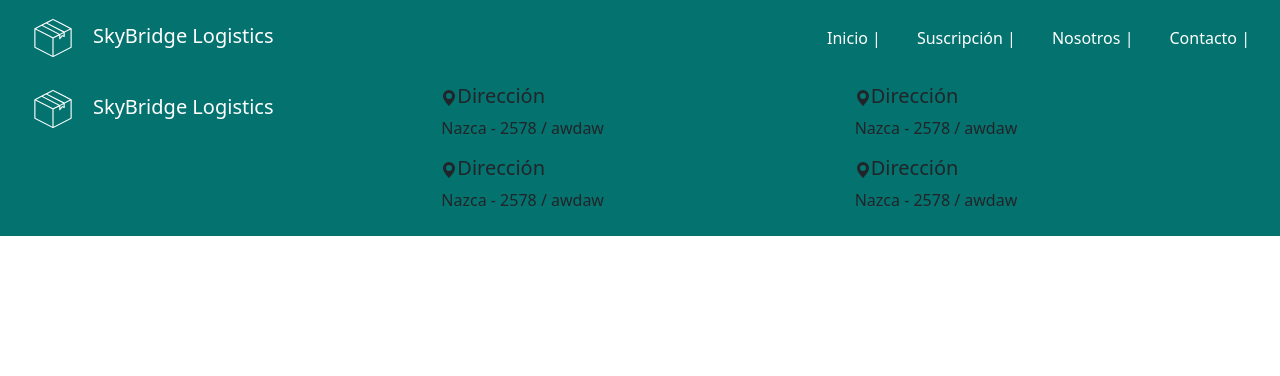
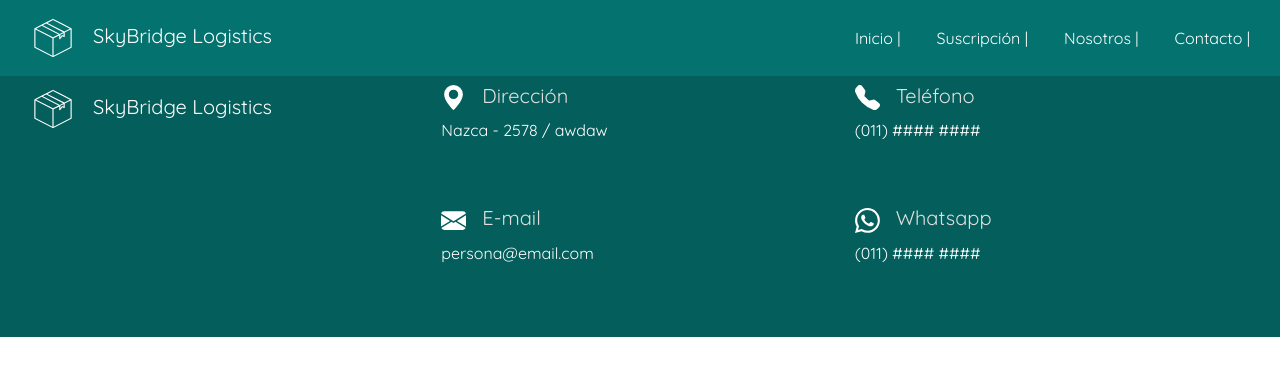
Before and after one commit to Patrick9913/Team-Project, a website: page index.html in a window 1280 px wide. Drawn offline with nearby package versions, Linux system fonts and the light colour scheme.

Commit message:
actualizacion estilo footer

```diff
--- a/index.html
+++ b/index.html
@@ -40,32 +40,32 @@
         </div>
         <!-- finaliza el logo -->
         <div>
-          <div class="d-flex flex-column">
-            <h5><span><svg xmlns="http://www.w3.org/2000/svg" width="16" height="16" fill="currentColor" class="bi bi-geo-alt-fill" viewBox="0 0 16 16">
+          <div class="mb-5 d-flex flex-column">
+            <h5><span class="me-3"><svg xmlns="http://www.w3.org/2000/svg" width="16" height="16" fill="currentColor" class="bi bi-geo-alt-fill" viewBox="0 0 16 16">
               <path d="M8 16s6-5.686 6-10A6 6 0 0 0 2 6c0 4.314 6 10 6 10zm0-7a3 3 0 1 1 0-6 3 3 0 0 1 0 6z"/>
             </svg></span>Dirección</h5>
             <p>Nazca - 2578 / awdaw</p>
           </div>
-          <div class="d-flex flex-column">
-            <h5><span><svg xmlns="http://www.w3.org/2000/svg" width="16" height="16" fill="currentColor" class="bi bi-geo-alt-fill" viewBox="0 0 16 16">
-              <path d="M8 16s6-5.686 6-10A6 6 0 0 0 2 6c0 4.314 6 10 6 10zm0-7a3 3 0 1 1 0-6 3 3 0 0 1 0 6z"/>
-            </svg></span>Dirección</h5>
-            <p>Nazca - 2578 / awdaw</p>
+          <div class="mb-5 d-flex flex-column">
+            <h5><span class="me-3"><svg xmlns="http://www.w3.org/2000/svg" width="16" height="16" fill="currentColor" class="bi bi-envelope-fill" viewBox="0 0 16 16">
+              <path d="M.05 3.555A2 2 0 0 1 2 2h12a2 2 0 0 1 1.95 1.555L8 8.414.05 3.555ZM0 4.697v7.104l5.803-3.558L0 4.697ZM6.761 8.83l-6.57 4.027A2 2 0 0 0 2 14h12a2 2 0 0 0 1.808-1.144l-6.57-4.027L8 9.586l-1.239-.757Zm3.436-.586L16 11.801V4.697l-5.803 3.546Z"/>
+            </svg></span>E-mail</h5>
+            <p>persona@email.com</p>
           </div>
         </div>
         <!-- finaliza primera columna -->
         <div>
-          <div class="d-flex flex-column">
-            <h5><span><svg xmlns="http://www.w3.org/2000/svg" width="16" height="16" fill="currentColor" class="bi bi-geo-alt-fill" viewBox="0 0 16 16">
-              <path d="M8 16s6-5.686 6-10A6 6 0 0 0 2 6c0 4.314 6 10 6 10zm0-7a3 3 0 1 1 0-6 3 3 0 0 1 0 6z"/>
-            </svg></span>Dirección</h5>
-            <p>Nazca - 2578 / awdaw</p>
+          <div class="mb-5 d-flex flex-column">
+            <h5><span class="me-3"><svg xmlns="http://www.w3.org/2000/svg" width="16" height="16" fill="currentColor" class="bi bi-telephone-fill" viewBox="0 0 16 16">
+              <path fill-rule="evenodd" d="M1.885.511a1.745 1.745 0 0 1 2.61.163L6.29 2.98c.329.423.445.974.315 1.494l-.547 2.19a.678.678 0 0 0 .178.643l2.457 2.457a.678.678 0 0 0 .644.178l2.189-.547a1.745 1.745 0 0 1 1.494.315l2.306 1.794c.829.645.905 1.87.163 2.611l-1.034 1.034c-.74.74-1.846 1.065-2.877.702a18.634 18.634 0 0 1-7.01-4.42 18.634 18.634 0 0 1-4.42-7.009c-.362-1.03-.037-2.137.703-2.877L1.885.511z"/>
+            </svg></span>Teléfono</h5>
+            <p>(011) #### ####</p>
           </div>
-          <div class="d-flex flex-column">
-            <h5><span><svg xmlns="http://www.w3.org/2000/svg" width="16" height="16" fill="currentColor" class="bi bi-geo-alt-fill" viewBox="0 0 16 16">
-              <path d="M8 16s6-5.686 6-10A6 6 0 0 0 2 6c0 4.314 6 10 6 10zm0-7a3 3 0 1 1 0-6 3 3 0 0 1 0 6z"/>
-            </svg></span>Dirección</h5>
-            <p>Nazca - 2578 / awdaw</p>
+          <div class="mb-5 d-flex flex-column">
+            <h5><span class="me-3"><svg xmlns="http://www.w3.org/2000/svg" width="16" height="16" fill="currentColor" class="bi bi-whatsapp" viewBox="0 0 16 16">
+              <path d="M13.601 2.326A7.854 7.854 0 0 0 7.994 0C3.627 0 .068 3.558.064 7.926c0 1.399.366 2.76 1.057 3.965L0 16l4.204-1.102a7.933 7.933 0 0 0 3.79.965h.004c4.368 0 7.926-3.558 7.93-7.93A7.898 7.898 0 0 0 13.6 2.326zM7.994 14.521a6.573 6.573 0 0 1-3.356-.92l-.24-.144-2.494.654.666-2.433-.156-.251a6.56 6.56 0 0 1-1.007-3.505c0-3.626 2.957-6.584 6.591-6.584a6.56 6.56 0 0 1 4.66 1.931 6.557 6.557 0 0 1 1.928 4.66c-.004 3.639-2.961 6.592-6.592 6.592zm3.615-4.934c-.197-.099-1.17-.578-1.353-.646-.182-.065-.315-.099-.445.099-.133.197-.513.646-.627.775-.114.133-.232.148-.43.05-.197-.1-.836-.308-1.592-.985-.59-.525-.985-1.175-1.103-1.372-.114-.198-.011-.304.088-.403.087-.088.197-.232.296-.346.1-.114.133-.198.198-.33.065-.134.034-.248-.015-.347-.05-.099-.445-1.076-.612-1.47-.16-.389-.323-.335-.445-.34-.114-.007-.247-.007-.38-.007a.729.729 0 0 0-.529.247c-.182.198-.691.677-.691 1.654 0 .977.71 1.916.81 2.049.098.133 1.394 2.132 3.383 2.992.47.205.84.326 1.129.418.475.152.904.129 1.246.08.38-.058 1.171-.48 1.338-.943.164-.464.164-.86.114-.943-.049-.084-.182-.133-.38-.232z"/>
+            </svg></span>Whatsapp</h5>
+            <p>(011) #### ####</p>
           </div>
         </div>
         <!-- finaliza segunda columna -->
--- a/scss/_commons.scss
+++ b/scss/_commons.scss
@@ -1,6 +1,7 @@
 * {
     text-decoration: none !important;
     list-style: none;
+    font-family: 'Quicksand', sans-serif !important;
 }
 @mixin basis ($basis) {
     flex-basis: $basis;
@@ -37,7 +38,7 @@ body {
         }
     }
     footer {
-        background-color: rgb(4, 115, 111);
+        background-color: rgb(4, 94, 91);
         padding:8px 0px;
         section {
             padding: 0px 12px;
@@ -55,6 +56,21 @@ body {
                 }
             }
             div {
+                div{
+                    h5{
+                        color: rgb(223, 223, 223);
+                        span{
+                            svg{
+                                width: 25px;
+                                height: 25px;
+                                fill: white;
+                            }
+                        }
+                    }
+                    p{
+                        color: white;
+                    }
+                }
                 @include basis (33.3%);
             }
             div {
--- a/scss/style.scss
+++ b/scss/style.scss
@@ -1 +1,2 @@
+@import url('https://fonts.googleapis.com/css2?family=Quicksand:wght@300;400&display=swap');
 @import "_commons";
```
Also changed, not shown: css/style.css.
